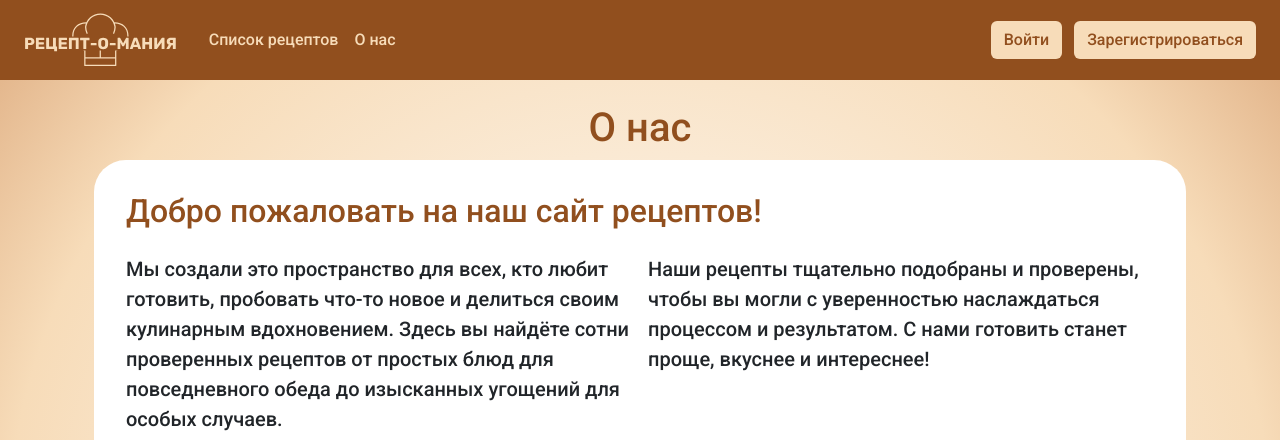
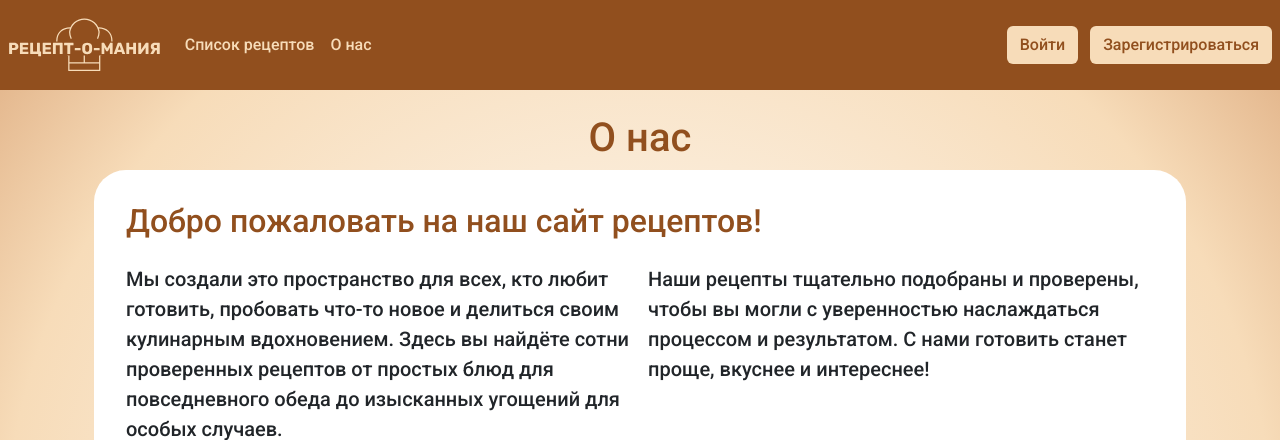
Before and after one commit to Dimonat-notavaliable/Recipes, a Django app: page /about/ in a window 1280 px wide. Shown: the top 440 px of the page. Run offline with Django 5.2, Linux system fonts and the light colour scheme; some libraries are stand-ins or nearby versions.

Commit message:
final changes

```diff
--- a/main/templates/base.html
+++ b/main/templates/base.html
@@ -14,31 +14,34 @@
     <script src="https://kit.fontawesome.com/6dfa2ab8ce.js" crossorigin="anonymous"></script>
 </head>
 <body>
-      <header class="bg-chocolate">
-        <div class="px-4 d-flex flex-wrap align-items-center justify-content-center justify-content-md-between py-2 mb-4">
-            <div class="d-flex nav-items">
-                <a href="{% url 'home' %}">
-                    <img height="64px" src="{% static 'img/logo.svg'%}" alt="logo">
-                </a>
-                <ul class="nav d-flex justify-content-center mb-md-0 align-items-center">
-                    <li><a href="{% url 'recipe_list' %}" class="nav-beige">Список рецептов</a></li>
-                    {% if user.is_authenticated %}
-                        <li><a href="{% url 'recipe_user' %}" class="nav-beige">Мои рецепты</a></li>
-                        <li><a href="{% url 'recipe_add' %}" class="nav-beige">Добавить рецепт</a></li>
-                    {% endif %}
-                    <li><a href="{% url 'about' %}" class="nav-beige">О нас</a></li>
-                </ul>
-            </div>
-            <div class="col-md-3 text-end">
+    <nav class="px-2 navbar navbar-expand-lg navbar-dark bg-chocolate mb-4">
+      <a class="navbar-brand" href="{% url 'home' %}"><img height="64px" src="{% static 'img/logo.svg'%}" alt="logo"></a>
+      <button
+              class="navbar-toggler collapsed" type="button" data-bs-toggle="collapse" data-bs-target="#navbar" aria-controls="navbar"
+              aria-expanded="false" aria-label="Toggle navigation"
+      >
+        <span class="navbar-toggler-icon"></span>
+      </button>
+
+      <div class="navbar-collapse collapse" id="navbar">
+        <ul class="navbar-nav me-auto">
+            <li class="nav-item"><a href="{% url 'recipe_list' %}" class="nav-link nav-beige">Список рецептов</a></li>
+            {% if user.is_authenticated %}
+            <li class="nav-item"><a href="{% url 'recipe_user' %}" class="nav-link nav-beige">Мои рецепты</a></li>
+            <li class="nav-item"><a href="{% url 'recipe_add' %}" class="nav-link nav-beige">Добавить рецепт</a></li>
+            {% endif %}
+            <li class="nav-item"><a href="{% url 'about' %}" class="nav-link nav-beige">О нас</a></li>
+        </ul>
+        <div>
            {% if user.is_authenticated %}
                 <button type="button" class="btn btn-beige me-2" data-bs-toggle="modal" data-bs-target="#logoutModal">Выйти</button>
            {% else %}
                 <a href="{% url 'login' %}"><button type="button" class="btn btn-beige me-2" tabindex="-1">Войти</button></a>
                 <a href="{% url 'register' %}"><button type="button" class="btn btn-beige" tabindex="-1">Зарегистрироваться</button></a>
             {% endif %}
-            </div>
         </div>
-      </header>
+      </div>
+    </nav>
 
     <div class="container">
         {% if messages %}
--- a/main/templates/recipe_list.html
+++ b/main/templates/recipe_list.html
@@ -40,5 +40,7 @@
                 <p class="recipe-description">{{ recipe.description|truncatechars:350 }}</p>
             </div>
         </div>
+        {% empty %}
+        <h2>Ничего не найдено...</h2>
         {% endfor %}
 {% endblock %}
--- a/main/views.py
+++ b/main/views.py
@@ -1,7 +1,5 @@
 from django.contrib.auth.decorators import login_required
-from django.db.models.functions import Lower
 from django.shortcuts import render, redirect, get_object_or_404
-from django.template.defaultfilters import title
 
 from .forms import RecipeForm
 from .models import Recipe
@@ -52,7 +50,7 @@ def recipe_add(request):
             recipe.author = request.user  # Установить текущего пользователя автором
             recipe.save()
             form.save_m2m()  # Сохранить связи ManyToMany
-            return redirect('home')
+            return redirect('recipe_user')
     else:
         form = RecipeForm()
     return render(request, 'recipe_form.html', {'form': form, 'title': "Добавить рецепт"})
@@ -66,7 +64,7 @@ def recipe_edit(request, recipe_id):
         form = RecipeForm(request.POST, request.FILES, instance=recipe)
         if form.is_valid():
             form.save()  # Сохраняем изменения
-            return redirect('recipe_list')
+            return redirect('recipe_user')
     else:
         form = RecipeForm(instance=recipe)
 
@@ -77,5 +75,5 @@ def recipe_delete(request, recipe_id):
     recipe = get_object_or_404(Recipe, id=recipe_id)
     if request.method == 'POST':
         recipe.delete()
-        return redirect('home')
+        return redirect('recipe_user')
     return render(request, 'recipe_confirm_delete.html', {'recipe': recipe})
--- a/recipes/settings.py
+++ b/recipes/settings.py
@@ -122,7 +122,7 @@ STATIC_URL = 'static/'
 STATICFILES_DIRS = [
    os.path.join(BASE_DIR, "static"),
 ]
-
+# STATIC_ROOT = BASE_DIR / 'static'
 MEDIA_URL = '/media/'
 MEDIA_ROOT = BASE_DIR / 'media'
 
--- a/static/css/base.css
+++ b/static/css/base.css
@@ -14,6 +14,10 @@
 
 .text-chocolate {
   color: var(--color-brown);
+}
+
+.navbar-toggler {
+    border-color: var(--color-beige)!important;
 }
 
 .about-info {
@@ -59,6 +63,12 @@
   max-height: 320px;
   border-radius: 16px;
   border: 2px solid var(--color-brown);
+}
+
+@media (max-width: 560px) {
+  #second-section img{
+      max-height: 200px;
+    }
 }
 
 @media (max-width: 1000px) {
@@ -294,6 +304,15 @@ label {
   border-radius: 16px;
 }
 
+@media (max-width: 560px) {
+  .recipe-img {
+      min-width: 200px;
+      min-height: 200px;
+      max-width: 200px;
+      max-height: 200px;
+  }
+}
+
 .recipe-img-container {
   display: flex;
   justify-content: center;
@@ -318,6 +337,7 @@ label {
   background-color: #FFF;
   border-radius: 16px;
   margin-bottom: 32px;
+  outline: 2px solid var(--color-dark-beige);
 }
 
 .recipe-card:hover {
```
Also changed, not shown: media/recipes/images/8caa073820c4c351bc4992f9ee3fa7a2.jpg (added).
